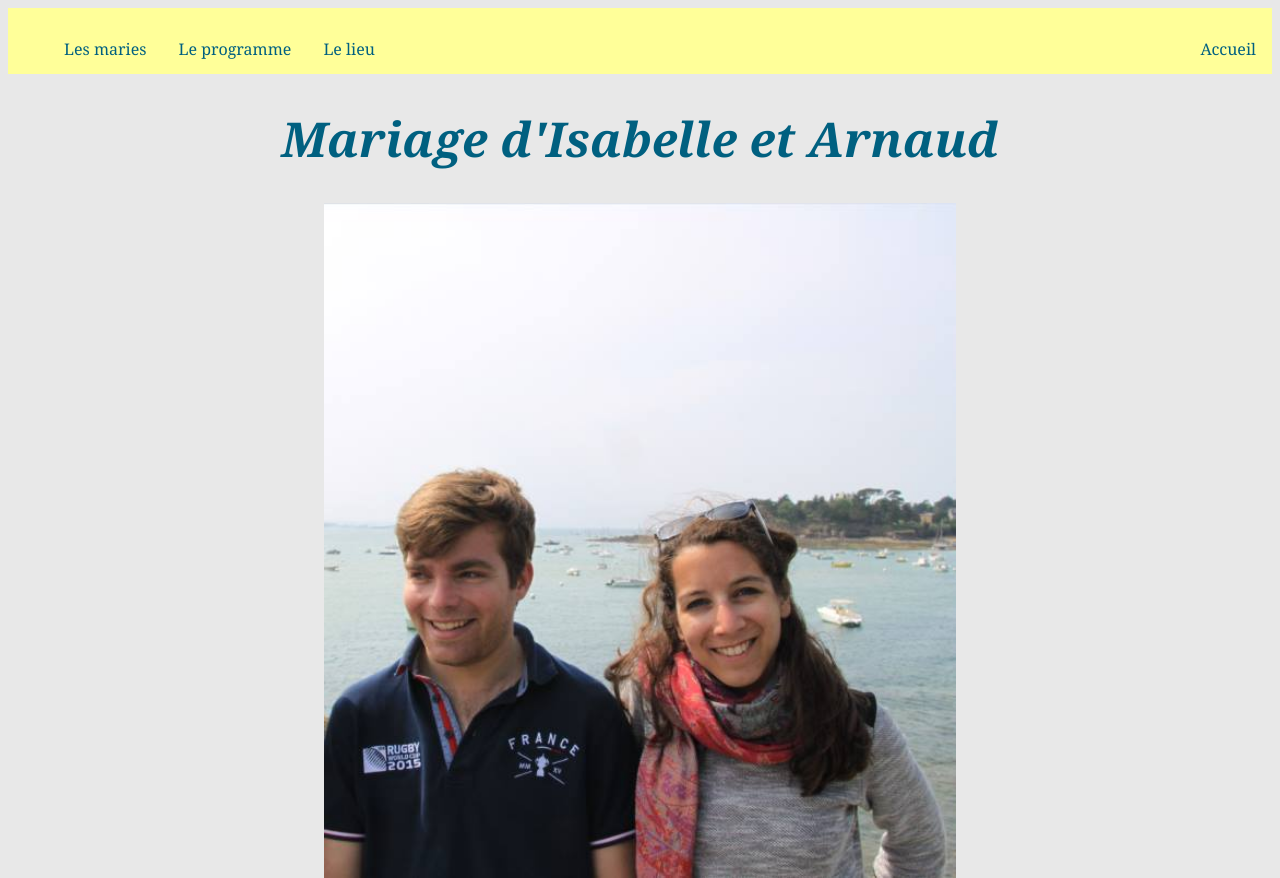
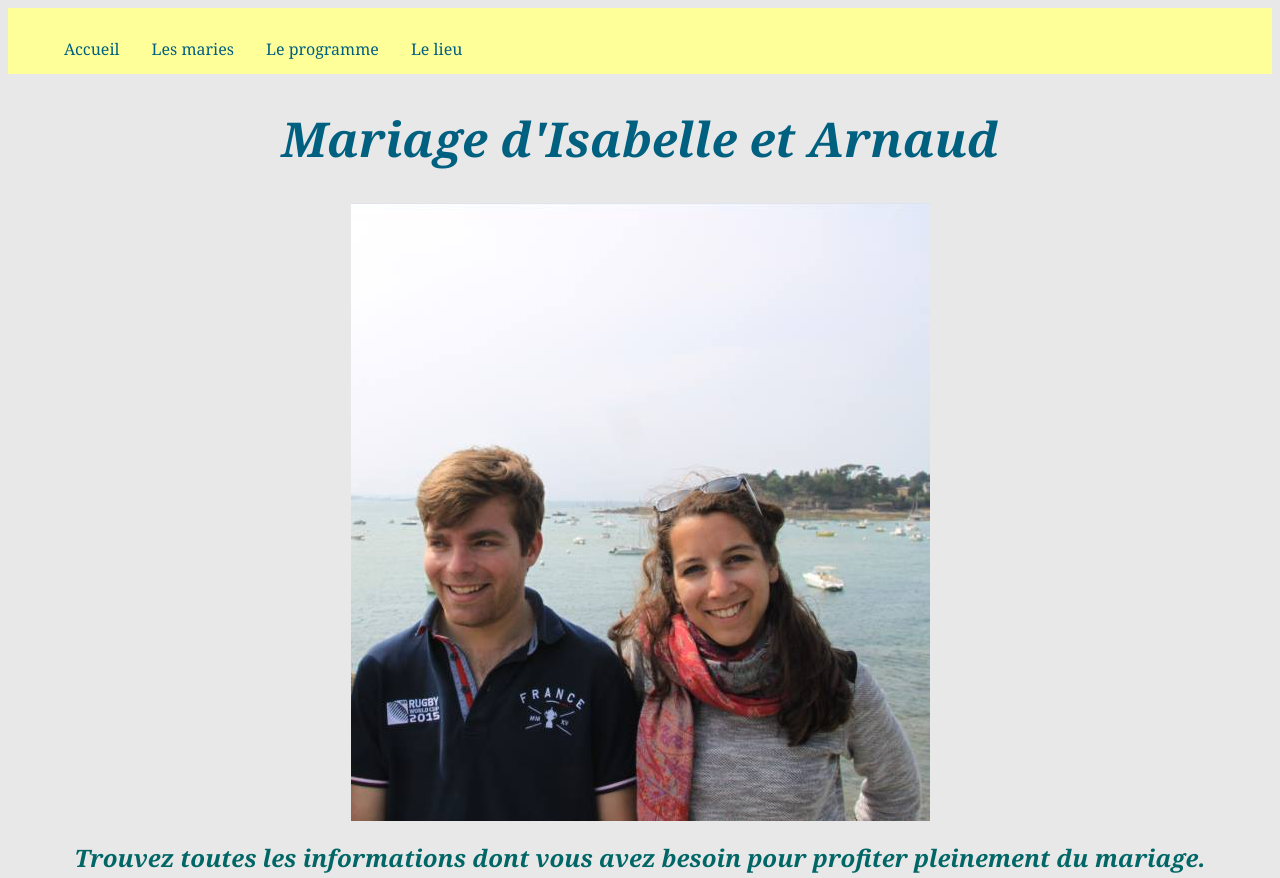
Before and after one commit to IAmariage/IAmariage.github.io, a plain HTML site: page UNIT_1/index.html in a window 1280 px wide. Shown: the top 878 px of the page. Drawn offline with Linux system fonts and the light colour scheme.

Commit message:
Update index.html

```diff
--- a/UNIT_1/index.html
+++ b/UNIT_1/index.html
@@ -1,20 +1,21 @@
 <!DOCTYPE html>
-<html>
+<html lang="fr">
 <head>
     <title>Mariage d'Isabelle et Arnaud</title>
     <link rel="stylesheet" type="text/css" href="css/main.css">
+    <meta charset="utf-8">
 </head>
-<div id="menu">
+<body>
+    <nav id="menu">
         <ul>
-  <li style="float:right"><a href="index.html">Accueil</a></li>
+            <li><a href="index.html">Accueil</a></li>
             <li><a href="isabelle.jpg">Les maries</a></li>
             <li><a href="contact.asp">Le programme</a></li>
             <li><a href="about.asp">Le lieu</a></li>
         </ul>
-</div>
-<body>
+    </nav>
     <h1>Mariage d'Isabelle et Arnaud</h1>
-  <img class="photocouple" img src="images/photo1.jpg" alt="Photo1" style="width:50%;height:50%;">
+    <img class="photocouple" src="images/photo1.jpg" alt="Photo of Isabelle and Arnaud at the beach">
     <h2>Trouvez toutes les informations dont vous avez besoin pour profiter pleinement du mariage.</h2>
     <h3>Ou le mariage se passe-t-il?</h3>
     <p>Isabelle et Arnaud sont ravis de vous recevoir pour:</p>
@@ -27,7 +28,6 @@
     </ul>
     <p>Les plus beaux maries ont hate de vous retrouver pour celebrer ce moment important avec vous et ils vous disent au 17 Juillet 2017.</p>
     <h3>Mais qui sont-ils?</h3>
-</div>
     <p>For more information, visit <a href="#">site web du lieu de reception</a>.</p>
 </body>
 </html>
```
Lines whose indentation alone changed are shown as unchanged.
